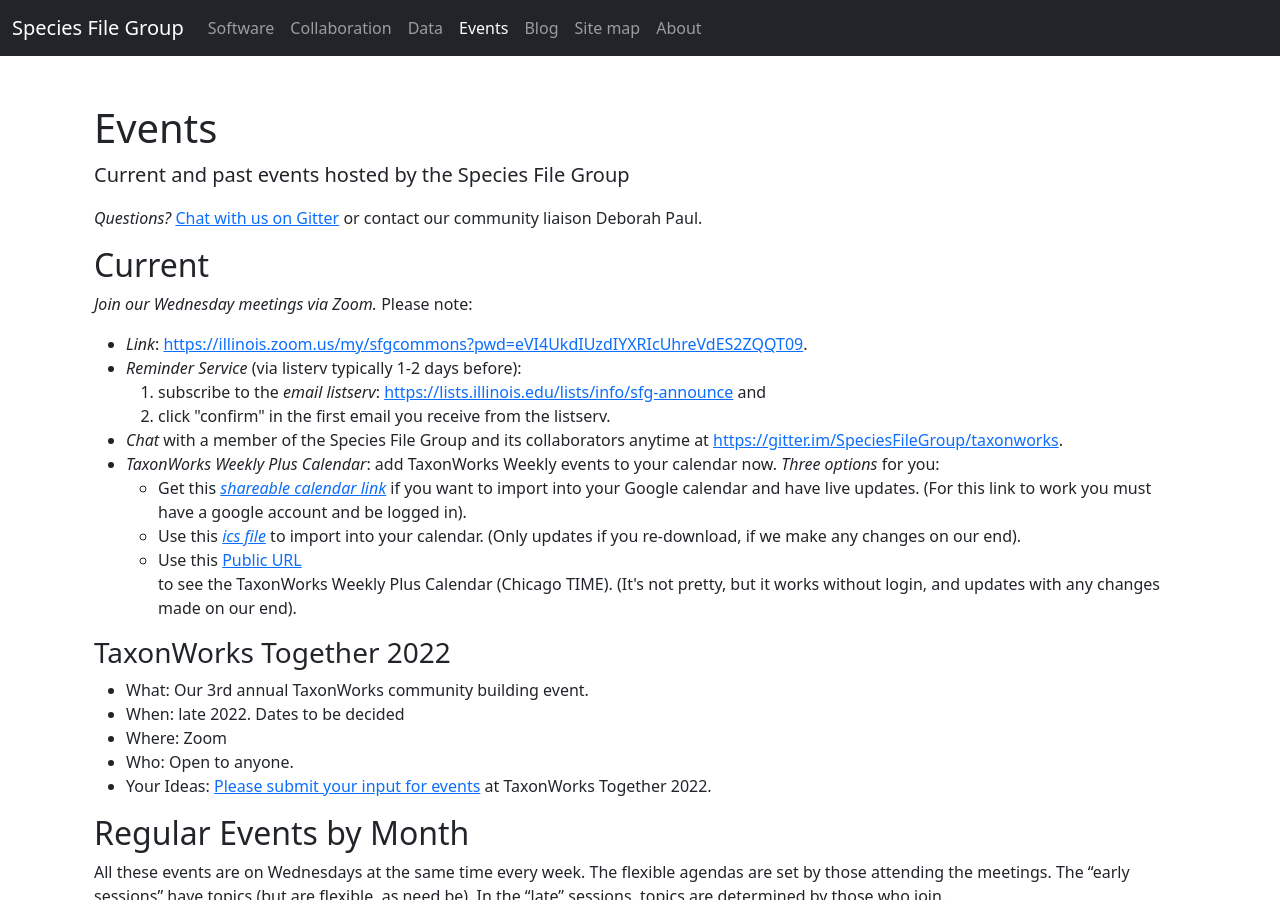
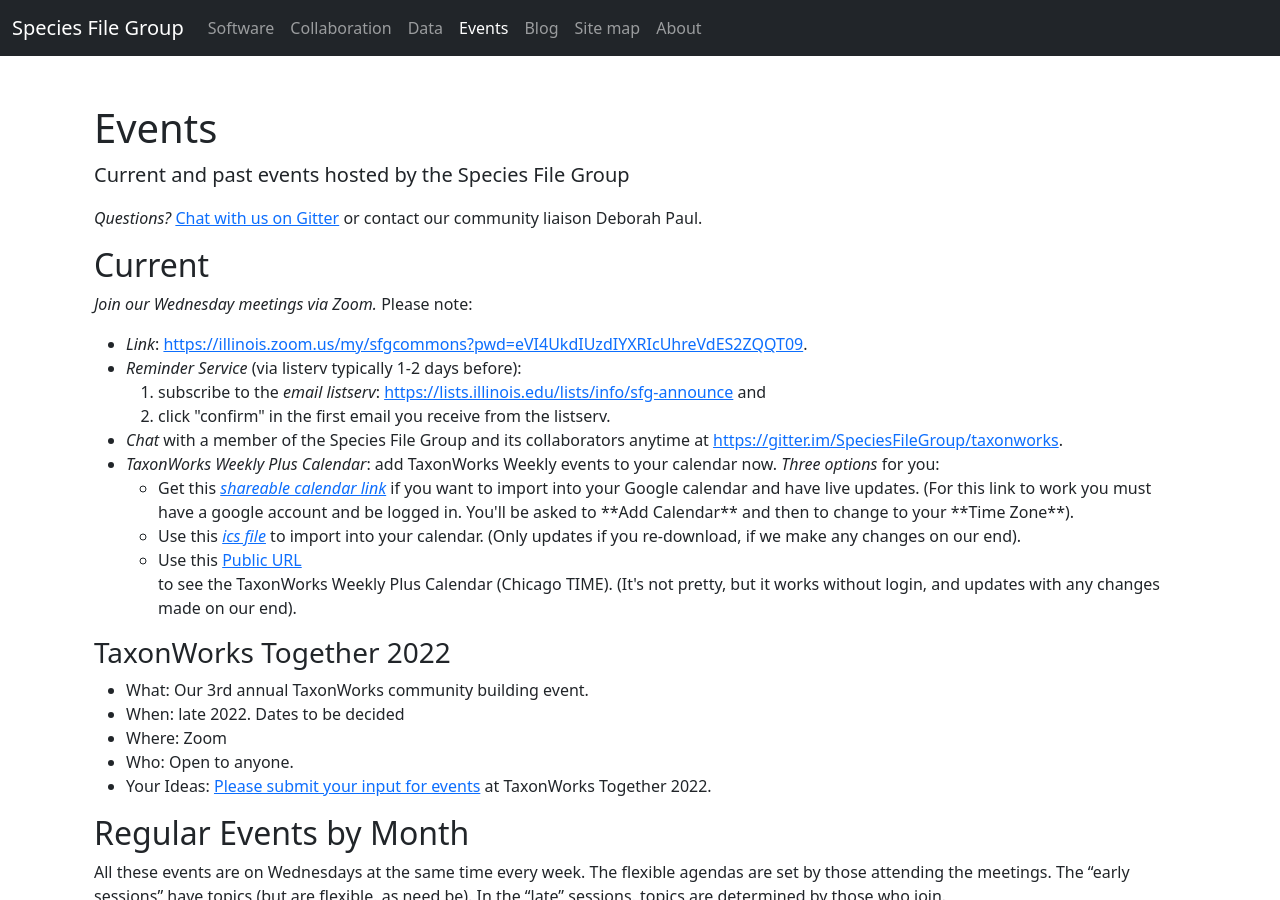
Before and after one commit to pnhogan/speciesfilegroup.github.io, a Jekyll site: the page built from events.html, in a window 1280 px wide and 900 px high. Built offline with Jekyll 4.4.1, drawn with Linux system fonts in a browser that asks for light colours.

Commit message:
Adding help note for shareable calendar link

```diff
--- a/events.html
+++ b/events.html
@@ -21,7 +21,8 @@
       <li><em>Chat</em> with a member of the Species File Group and its collaborators anytime at <a href="https://gitter.im/SpeciesFileGroup/taxonworks">https://gitter.im/SpeciesFileGroup/taxonworks</a>.
       <li><em>TaxonWorks Weekly Plus Calendar</em>: add TaxonWorks Weekly events to your calendar now. <em>Three options</em> for you:</li>
         <ul>
-          <li>Get this <em><a href="https://calendar.google.com/calendar/u/0?cid=ZHQxaDQxdTRkdjd2c2VsN2lvYnJkcG1zNThAZ3JvdXAuY2FsZW5kYXIuZ29vZ2xlLmNvbQ">shareable calendar link</a></em> if you want to import into your Google calendar and have live updates. (For this link to work you must have a google account and be logged in).</li>
+          <li>Get this <em><a href="https://calendar.google.com/calendar/u/0?cid=ZHQxaDQxdTRkdjd2c2VsN2lvYnJkcG1zNThAZ3JvdXAuY2FsZW5kYXIuZ29vZ2xlLmNvbQ">
+            shareable calendar link</a></em> if you want to import into your Google calendar and have live updates. (For this link to work you must have a google account and be logged in. You'll be asked to **Add Calendar** and then to change to your **Time Zone**).</li>
           <li>Use this <em><a href="https://calendar.google.com/calendar/ical/dt1h41u4dv7vsel7iobrdpms58%40group.calendar.google.com/public/basic.ics">ics file</a></em> to import into your calendar. (Only updates if you re-download, if we make any changes on our end).</li>
           <li>Use this <a href="https://calendar.google.com/calendar/embed?src=dt1h41u4dv7vsel7iobrdpms58%40group.calendar.google.com&ctz=America%2FChicago">Public URL</a></li> to see the TaxonWorks Weekly Plus Calendar (Chicago TIME). (It's not pretty, but it works without login, and updates with any changes made on our end).</li>
       </ul>
```
